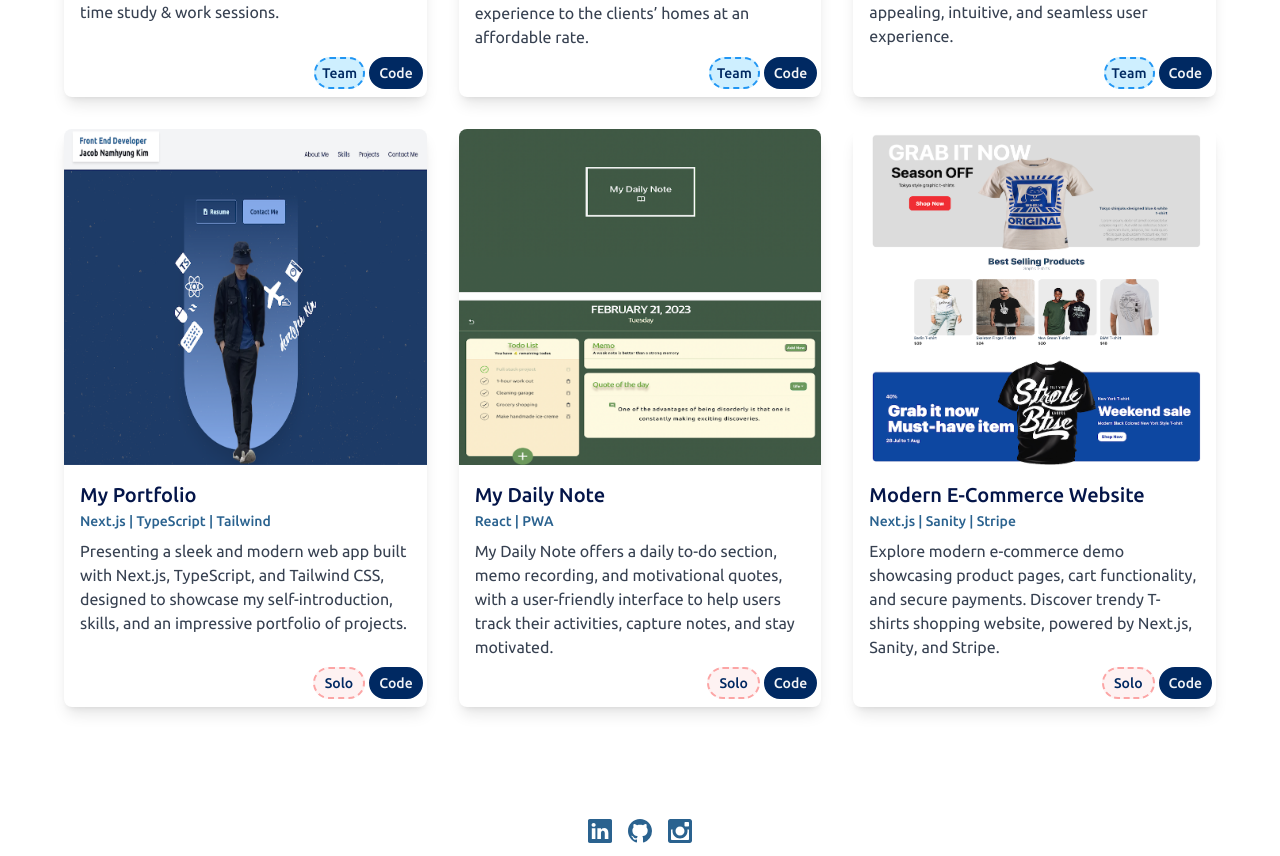
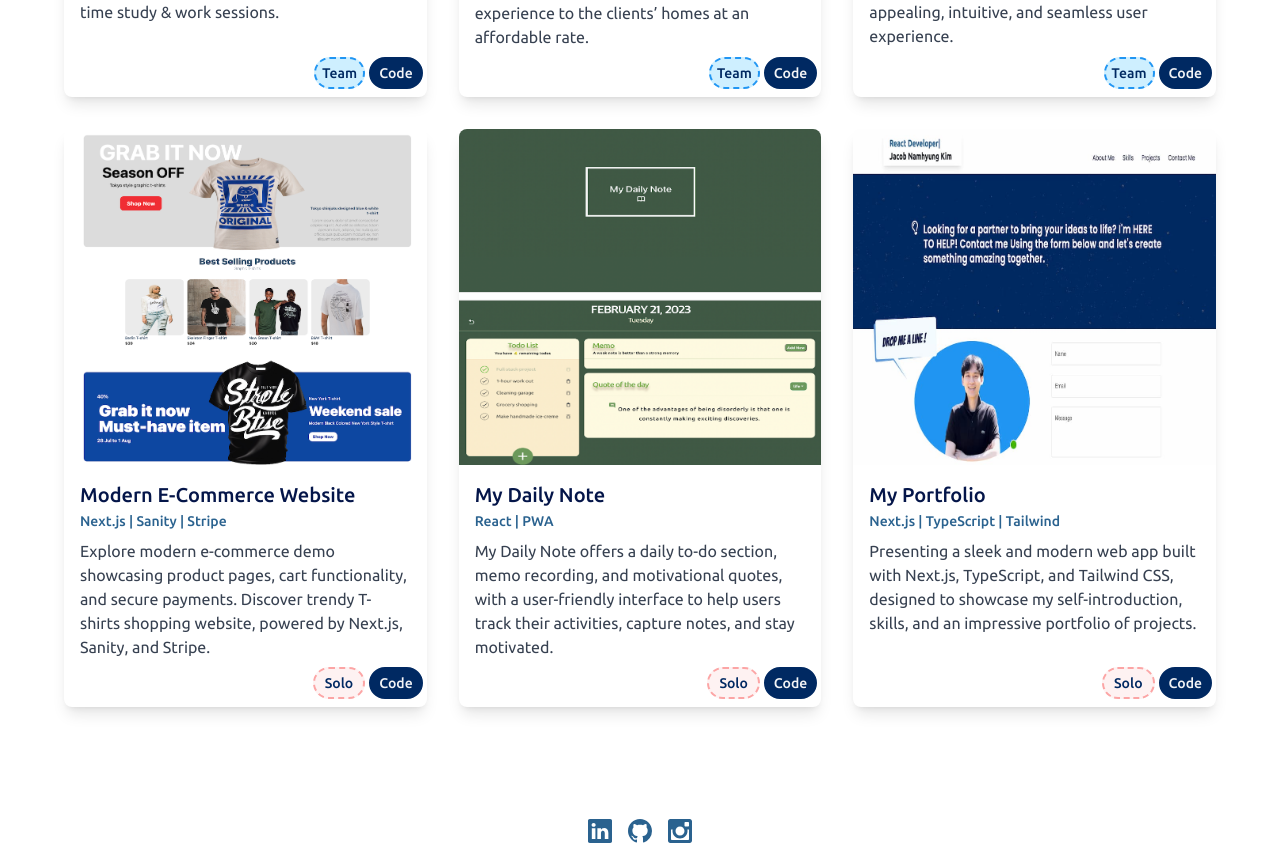
Before and after one commit to everywherejacobkim/portfolio-renewal-nextjs, a Next.js app: page /projects in a window 1280 px wide. Shown: the part 666-1522 px from the top of the page. Built offline with nearby package versions, Linux system fonts and the light colour scheme; a web font is replaced by a local one.

Commit message:
Chore: update project image & clean up

```diff
--- a/src/pages/projects/index.tsx
+++ b/src/pages/projects/index.tsx
@@ -41,13 +41,13 @@ const index = () => {
     {
       id: 4,
       type: "Solo",
-      title: "My Portfolio",
+      title: "Modern E-Commerce Website",
       description:
-        "Presenting a sleek and modern web app built with Next.js, TypeScript, and Tailwind CSS, designed to showcase my self-introduction, skills, and an impressive portfolio of projects.",
-      stack: "Next.js | TypeScript | Tailwind",
-      image: "/assets/images/projects/portfolioPage.png",
-      link: "https://devjacobkim.co",
-      code: "https://github.com/everywherejacobkim/portfolio-renewal-nextjs",
+        "Explore modern e-commerce demo showcasing product pages, cart functionality, and secure payments. Discover trendy T-shirts shopping website, powered by Next.js, Sanity, and Stripe.",
+      stack: "Next.js | Sanity | Stripe",
+      image: "/assets/images/projects/eCommerce.png",
+      link: "https://eloquent-begonia-351848.netlify.app",
+      code: "https://github.com/everywherejacobkim/ecommerce-website-nextjs-sanity-stripe",
     },
     {
       id: 5,
@@ -63,13 +63,13 @@ const index = () => {
     {
       id: 6,
       type: "Solo",
-      title: "Modern E-Commerce Website",
+      title: "My Portfolio",
       description:
-        "Explore modern e-commerce demo showcasing product pages, cart functionality, and secure payments. Discover trendy T-shirts shopping website, powered by Next.js, Sanity, and Stripe.",
-      stack: "Next.js | Sanity | Stripe",
-      image: "/assets/images/projects/eCommerce.png",
-      link: "https://eloquent-begonia-351848.netlify.app",
-      code: "https://github.com/everywherejacobkim/ecommerce-website-nextjs-sanity-stripe",
+        "Presenting a sleek and modern web app built with Next.js, TypeScript, and Tailwind CSS, designed to showcase my self-introduction, skills, and an impressive portfolio of projects.",
+      stack: "Next.js | TypeScript | Tailwind",
+      image: "/assets/images/projects/portfolioPage.jpg",
+      link: "https://devjacobkim.co",
+      code: "https://github.com/everywherejacobkim/portfolio-renewal-nextjs",
     },
   ];
 
```
Also changed, not shown: src/pages/index.tsx (+2 -6 lines), public/assets/images/projects/portfolioPage.jpg (added), public/assets/images/projects/portfolioPage.png (deleted).
